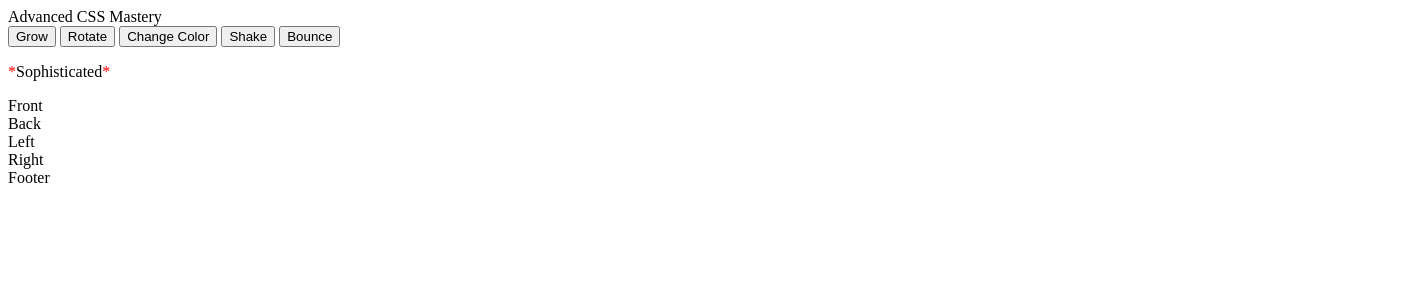
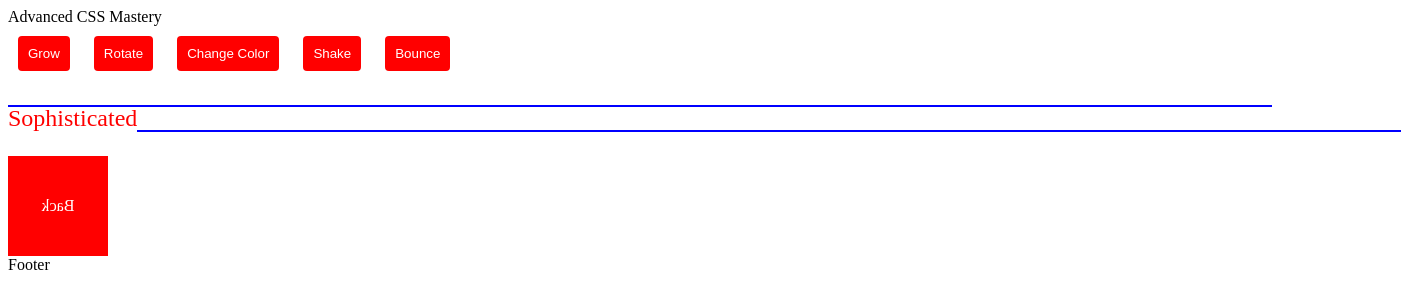
Before and after one commit to alisenn/css_task2, a plain HTML site: page index.html in a window 1280 px wide. Shown: the whole page, 1401 px wide, since content can reach past the window. Drawn offline with Linux system fonts and the light colour scheme.

Commit message:
updated css

```diff
--- a/styles.css
+++ b/styles.css
@@ -1,75 +1,108 @@
+/* CSS Variables */
+:root {
+  --main-color: red;
+  --hover-color: blue;
+}
+
 /* Custom Cursor */
 .custom-cursor {
   cursor: url('images/custom-cursor.png'), auto;
 }
 
 /* Interactive Buttons */
-.grow-button {
-  transition: transform 0.3s ease-in-out;
+button {
+  margin: 10px;
+  background-color: var(--main-color);
+  color: white;
+  padding: 10px;
+  border: none;
+  border-radius: 4px;
+  transition: all 0.3s ease-in-out;
 }
 
 .grow-button:hover {
   transform: scale(1.2);
 }
 
-.rotate-button {
-  transition: transform 0.3s ease-in-out;
-}
-
 .rotate-button:hover {
   transform: rotate(45deg);
 }
 
-.color-change-button {
-  transition: background-color 0.3s ease-in-out, color 0.3s ease-in-out;
+.color-change-button:hover {
+  background-color: var(--hover-color);
 }
 
-.color-change-button:hover {
-  background-color: blue;
-  color: white;
+.shake-button:hover {
+  animation: shake 0.3s linear;
+}
+
+.bounce-button:hover {
+  animation: bounce 1s ease-in-out infinite;
 }
 
 /* Pseudo-Element Section */
+.pseudo-section .decorative-text {
+  position: relative;
+  font-size: 24px;
+  color: var(--main-color);
+}
+
 .pseudo-section .decorative-text::before,
 .pseudo-section .decorative-text::after {
-  content: '*';
-  color: red;
+  content: '';
+  position: absolute;
+  width: 100%;
+  height: 2px;
+  background: var(--hover-color);
+  top: 0;
+}
+
+.pseudo-section .decorative-text::after {
+  bottom: 0;
+  top: auto;
 }
 
 /* 3D Elements */
-.card {
+.cube {
+  perspective: 600px;
   width: 100px;
   height: 100px;
-  position: relative;
-  perspective: 1000px;
 }
 
-.card-front,
-.card-back {
-  width: 100%;
-  height: 100%;
+.cube-face {
   position: absolute;
-  backface-visibility: hidden;
-  display: flex;
-  justify-content: center;
-  align-items: center;
+  width: 100px;
+  height: 100px;
+  background: var(--main-color);
+  color: white;
+  text-align: center;
+  line-height: 100px;
 }
 
-.card-front {
-  background-color: red;
-  color: white;
+.front  { transform: rotateY(  0deg ); }
+.back   { transform: rotateY( 180deg ); }
+.left   { transform: rotateY( -90deg ); }
+.right  { transform: rotateY(  90deg ); }
+
+.cube:hover .cube-face {
+  animation: rotateCube 3s infinite linear;
 }
 
-.card-back {
-  background-color: blue;
-  color: white;
-  transform: rotateY(180deg);
+/* Keyframe Animations */
+@keyframes shake {
+  0% { transform: translateX(0); }
+  25% { transform: translateX(-5px); }
+  50% { transform: translateX(5px); }
+  75% { transform: translateX(-5px); }
+  100% { transform: translateX(5px); }
 }
 
-.card:hover .card-front {
-  transform: rotateY(180deg);
+@keyframes bounce {
+  0%, 100% { transform: translateY(0); }
+  50% { transform: translateY(-10px); }
 }
 
-.card:hover .card-back {
-  transform: rotateY(360deg);
+@keyframes rotateCube {
+  0% { transform: rotateY(0deg); }
+  100% { transform: rotateY(360deg); }
 }
```
